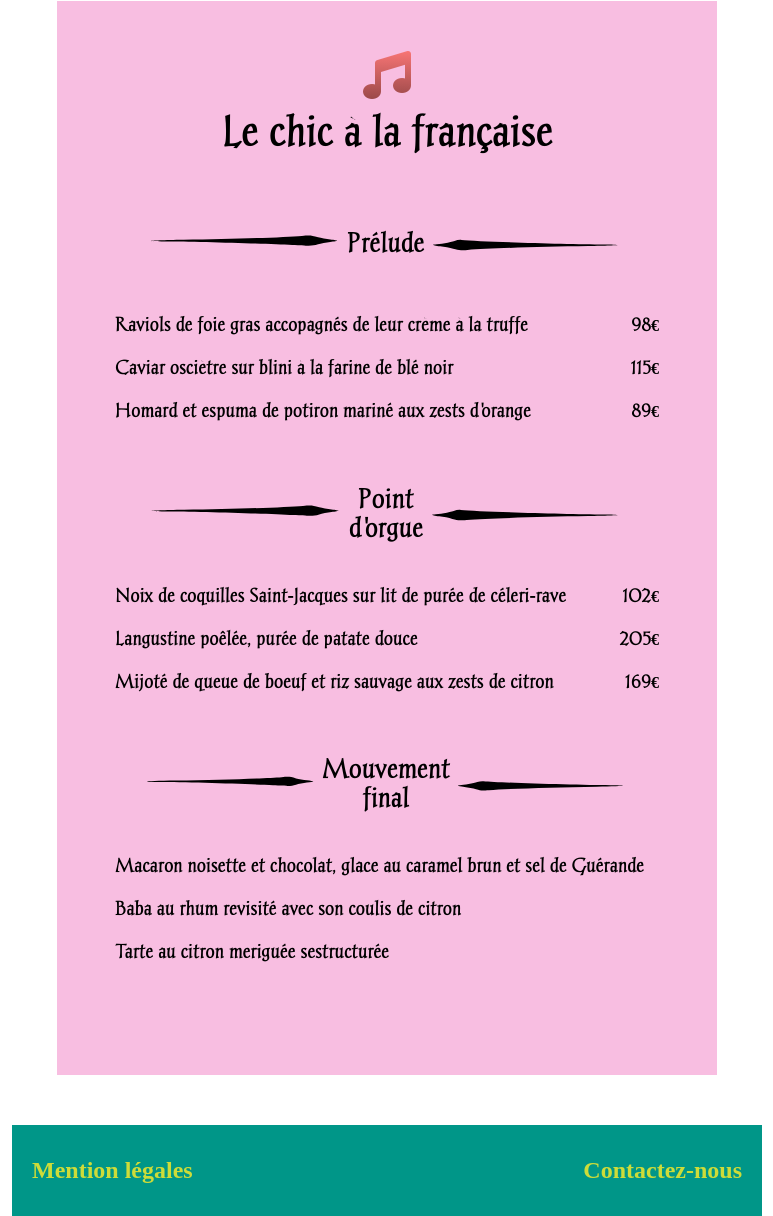
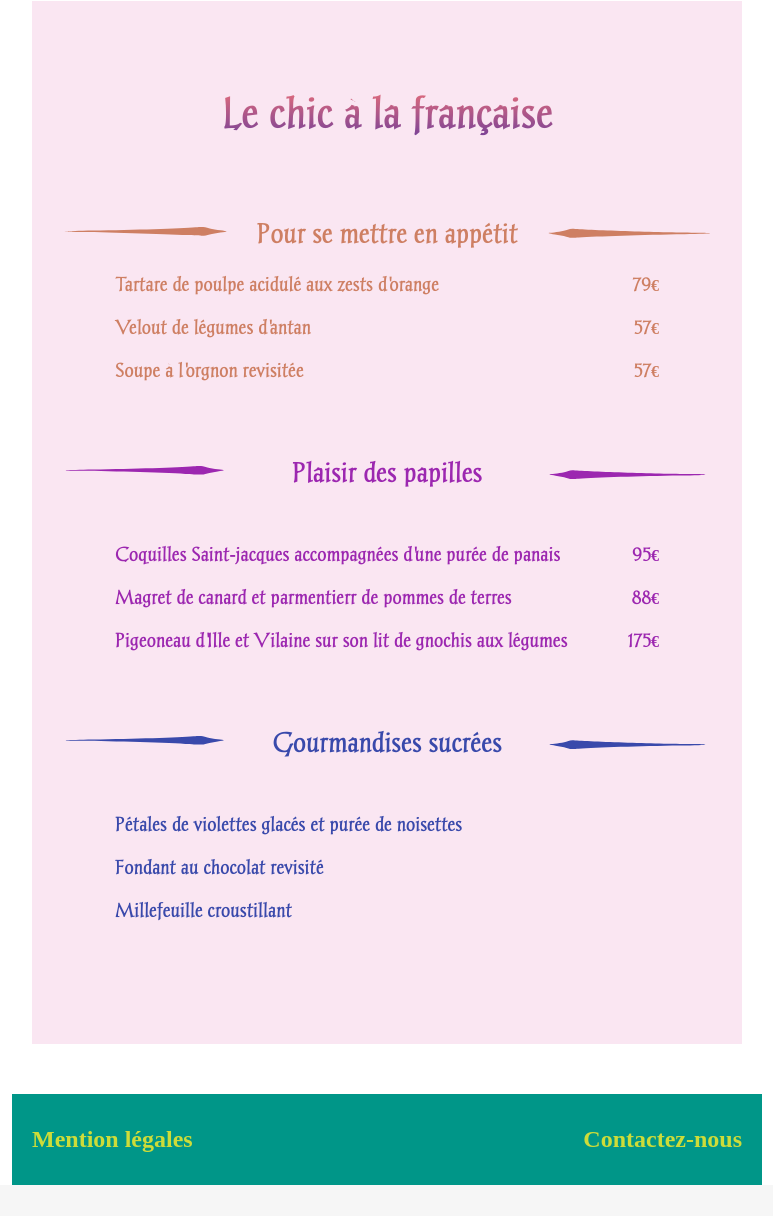
Before and after one commit to Artur01300/OC_P3, a plain HTML site: page public/chic.html in a window 1280 px wide. Shown: the part 169-1385 px from the top of the page, without its empty margins (253-1026 px from the left). After the commit the page ends 1354 px from the top, so only its background shows below. Drawn offline with Linux system fonts and the light colour scheme.

Commit message:
travail sur le menu2 part 1

```diff
--- a/assets/scss/styles.scss
+++ b/assets/scss/styles.scss
@@ -104,7 +104,7 @@ body{
     transition-duration: 1000ms;
     &:hover{
         transform: scale(1.15);
-        background-color: rgb(243, 213, 232);
+        background-color:  rgb(250, 230, 242);
     }
   }
 
@@ -152,7 +152,6 @@ body{
     background: -webkit-linear-gradient(#4CAF50, #83dbbc);
     -webkit-background-clip: text;
     -webkit-text-fill-color: transparent;
-
 }
 
 .artc-prev{
@@ -226,9 +225,7 @@ body{
 
 .menu-container__line{
     display: flex;
-    flex-direction: row;
-    justify-content: center;
-    font-weight: bolder;
+    margin: 0 auto;
 }
 
 .menu-container-line__titl{
@@ -242,7 +239,7 @@ body{
     font-weight: bolder;
 }
 
-.enchante-link{
+.link{
     position: absolute;
     bottom: 0;
     right: 0;
@@ -252,5 +249,29 @@ body{
                                      /*menu2*/
 
 .menu-container--menu2{
-   background-color: #f8bee1;
+    background-color: rgb(250, 230, 242);
+    padding: 80px 80px;
 }
+
+.svg-left, .svg-right {
+    width: 200px;
+}
+
+.svg-left{
+    margin-left: -80px;
+}
+.svg-right{
+    margin-right: -80px;
+}
+.sec-clbrown{
+    padding-top: 40px;
+    color: #ce7f63;
+}
+
+.sec-clpurple{
+    color: #9C27B0;
+}
+
+.sec-clindigo{
+    color: #3949AB;
+}
--- a/public/chic.html
+++ b/public/chic.html
@@ -17,31 +17,93 @@
 
         <div class="menu-container menu-container--menu2">
             <div>
-                <i class="fas fa-music fa-3x"></i>
-                <h5 class="menu-container__title">Le chic à la française</h5>
+                <h5 class="menu-container__title proj-prev__heading--menu2">
+                    Le chic à la française
+                </h5>
             </div>
-            <section>
+            <section class="sec-clbrown">
                 <div class="menu-container__line">
-                    <svg
+                    <svg class="svg-left"
+                        width="333.000000pt" height="24.000000pt" viewBox="0 0 333.000000 24.000000"
+                        preserveAspectRatio="xMidYMid meet">
+                        <g transform="translate(0.000000,24.000000) scale(0.100000,-0.100000)"
+                            fill="#ce7f63" stroke="none">
+                            <path d="M2725 200 c-255 -21 -1025 -46 -1715 -56 -463 -7 -641 -22 -275 -23
+                            423 -2 1460 -31 1850 -53 272 -15 286 -15 374 10 40 12 120 27 177 34 57 7
+                            104 15 104 18 0 3 -46 11 -102 18 -57 6 -137 21 -178 32 -99 28 -117 29 -235
+                         20z"/>
+                        </g>
+                    </svg>
+
+                    <h6 class="menu-container-line__titl">
+                        Pour se mettre en appétit
+                   </h6>
+
+                   <svg class="svg-right"
+                        width="332.000000pt" height="26.000000pt" viewBox="0 0 332.000000 26.000000"
+                        preserveAspectRatio="xMidYMid meet">
+                        <g transform="translate(0.000000,26.000000) scale(0.100000,-0.100000)"
+                            fill="#ce7f63" stroke="none">
+                            <path d="M423 190 c-54 -19 -226 -50 -282 -50 -68 0 -25 -16 74 -28 58 -7 142
+                            -23 188 -37 78 -22 91 -23 208 -15 297 22 1047 46 1752 56 246 4 442 11 435
+                            15 -7 5 -103 9 -213 9 -506 0 -1805 41 -2060 65 -34 3 -67 -2 -102 -15z"/>
+                        </g>
+                    </svg>
+                </div>
+
+                <div class="menu-container__byline">
+                    <table class="menu-container__text">
+                        <tr>
+                            <th>
+                                Tartare de poulpe acidulé aux zests d'orange
+                            </th>
+                            <th>
+                                79€
+                            </th>
+                        </tr>
+                        <tr>
+                            <th>
+                                Velout de légumes d'antan
+                            </th>
+                            <th>
+                                57€
+                            </th>
+                        </tr>
+                        <tr>
+                            <th>
+                                Soupe à l'orgnon revisitée
+                            </th>
+                            <th>
+                                57€
+                            </th>
+                        </tr>
+                    </table>
+                </div>
+            </section>
+
+            <section class="sec-clpurple">
+                <div class="menu-container__line">
+                    <svg class="svg-left"
                         width="341.000000pt" height="66.000000pt" viewBox="0 0 341.000000 66.000000"
                         preserveAspectRatio="xMidYMid meet">
                         <g transform="translate(0.000000,66.000000) scale(0.100000,-0.100000)"
-                            fill="#000000" stroke="none">
+                        fill="#9C27B0" stroke="none">
                         <path d="M2755 360 c-255 -21 -1025 -46 -1715 -56 -463 -7 -641 -22 -275 -23
                         423 -2 1460 -31 1850 -53 272 -15 286 -15 374 10 40 12 120 27 177 34 57 7
-                            104 15 104 18 0 3 -46 11 -102 18 -57 6 -137 21 -178 32 -99 28 -117 29 -235 20z"/>
+                        104 15 104 18 0 3 -46 11 -102 18 -57 6 -137 21 -178 32 -99 28 -117 29 -235
+                        20z"/>
                         </g>
                     </svg>
 
-                    <h6 class="menu-container-line__titl menu-container-line__titl--menu2">
-                        Prélude
+                    <h6 class="menu-container-line__titl">
+                        Plaisir des papilles
                     </h6>
 
-                   <svg
+                    <svg class="svg-right"
                         width="345.000000pt" height="73.000000pt" viewBox="0 0 345.000000 73.000000"
                         preserveAspectRatio="xMidYMid meet">
                         <g transform="translate(0.000000,73.000000) scale(0.100000,-0.100000)"
-                            fill="#000000" stroke="none">
+                        fill="#9C27B0" stroke="none">
                         <path d="M443 390 c-54 -19 -226 -50 -282 -50 -68 0 -25 -16 74 -28 58 -7 142
                         -23 188 -37 78 -22 91 -23 208 -15 297 22 1047 46 1752 56 246 4 442 11 435
                         15 -7 5 -103 9 -213 9 -506 0 -1805 41 -2060 65 -34 3 -67 -2 -102 -15z"/>
@@ -53,39 +115,39 @@
                     <table class="menu-container__text">
                         <tr>
                             <th>
-                                Raviols de foie gras accopagnés de leur crème à la truffe
+                                Coquilles Saint-jacques accompagnées d'une purée de panais
                             </th>
                             <th>
-                                98€
+                                95€
                             </th>
                         </tr>
                         <tr>
                             <th>
-                                Caviar osciètre sur blini à la farine de blé noir
+                                Magret de canard et parmentierr de pommes de terres
                             </th>
                             <th>
-                                115€
+                                88€
                             </th>
                         </tr>
                         <tr>
                             <th>
-                                Homard et espuma de potiron mariné aux zests d'orange
+                                Pigeoneau d'Ille et Vilaine sur son lit de gnochis aux légumes
                             </th>
                             <th>
-                                89€
+                                175€
                             </th>
                         </tr>
                     </table>
                 </div>
             </section>
 
-            <section>
+            <section class="sec-clindigo">
                 <div class="menu-container__line">
-                    <svg
+                    <svg class="svg-left"
                         width="341.000000pt" height="66.000000pt" viewBox="0 0 341.000000 66.000000"
                         preserveAspectRatio="xMidYMid meet">
                         <g transform="translate(0.000000,66.000000) scale(0.100000,-0.100000)"
-                        fill="#000000" stroke="none">
+                        fill="#3949AB" stroke="none">
                         <path d="M2755 360 c-255 -21 -1025 -46 -1715 -56 -463 -7 -641 -22 -275 -23
                         423 -2 1460 -31 1850 -53 272 -15 286 -15 374 10 40 12 120 27 177 34 57 7
                         104 15 104 18 0 3 -46 11 -102 18 -57 6 -137 21 -178 32 -99 28 -117 29 -235
@@ -93,76 +155,15 @@
                         </g>
                     </svg>
 
-                    <h6 class="menu-container-line__titl menu-container-line__titl--menu2">
-                        Point d'orgue
+                     <h6 class="menu-container-line__titl">
+                       Gourmandises sucrées
                     </h6>
 
-                    <svg
+                    <svg class="svg-right"
                         width="345.000000pt" height="73.000000pt" viewBox="0 0 345.000000 73.000000"
                         preserveAspectRatio="xMidYMid meet">
                         <g transform="translate(0.000000,73.000000) scale(0.100000,-0.100000)"
-                        fill="#000000" stroke="none">
-                        <path d="M443 390 c-54 -19 -226 -50 -282 -50 -68 0 -25 -16 74 -28 58 -7 142
-                        -23 188 -37 78 -22 91 -23 208 -15 297 22 1047 46 1752 56 246 4 442 11 435
-                        15 -7 5 -103 9 -213 9 -506 0 -1805 41 -2060 65 -34 3 -67 -2 -102 -15z"/>
-                        </g>
-                    </svg>
-
-                </div>
-
-                <div class="menu-container__byline">
-                    <table class="menu-container__text">
-                        <tr>
-                            <th>
-                                Noix de coquilles Saint-Jacques sur lit de purée de céleri-rave
-                            </th>
-                            <th>
-                                102€
-                            </th>
-                        </tr>
-                        <tr>
-                            <th>
-                                Langustine poêlée, purée de patate douce
-                            </th>
-                            <th>
-                                205€
-                            </th>
-                        </tr>
-                        <tr>
-                            <th>
-                                Mijoté de queue de boeuf et riz sauvage aux zests de citron
-                            </th>
-                            <th>
-                                169€
-                            </th>
-                        </tr>
-                    </table>
-                </div>
-            </section>
-
-            <section>
-                <div class="menu-container__line">
-                    <svg
-                        width="341.000000pt" height="66.000000pt" viewBox="0 0 341.000000 66.000000"
-                        preserveAspectRatio="xMidYMid meet">
-                        <g transform="translate(0.000000,66.000000) scale(0.100000,-0.100000)"
-                        fill="#000000" stroke="none">
-                        <path d="M2755 360 c-255 -21 -1025 -46 -1715 -56 -463 -7 -641 -22 -275 -23
-                        423 -2 1460 -31 1850 -53 272 -15 286 -15 374 10 40 12 120 27 177 34 57 7
-                        104 15 104 18 0 3 -46 11 -102 18 -57 6 -137 21 -178 32 -99 28 -117 29 -235
-                        20z"/>
-                        </g>
-                    </svg>
-
-                     <h6 class="menu-container-line__titl menu-container-line__titl--menu2">
-                        Mouvement final
-                    </h6>
-
-                    <svg
-                        width="345.000000pt" height="73.000000pt" viewBox="0 0 345.000000 73.000000"
-                        preserveAspectRatio="xMidYMid meet">
-                        <g transform="translate(0.000000,73.000000) scale(0.100000,-0.100000)"
-                        fill="#000000" stroke="none">
+                        fill="#3949AB" stroke="none">
                         <path d="M443 390 c-54 -19 -226 -50 -282 -50 -68 0 -25 -16 74 -28 58 -7 142
                         -23 188 -37 78 -22 91 -23 208 -15 297 22 1047 46 1752 56 246 4 442 11 435
                         15 -7 5 -103 9 -213 9 -506 0 -1805 41 -2060 65 -34 3 -67 -2 -102 -15z"/>
@@ -174,17 +175,17 @@
                     <table class="menu-container__text">
                         <tr>
                             <th>
-                                Macaron noisette et chocolat, glace au caramel brun et sel de Guérande
+                                Pétales de violettes glacés et purée de noisettes
                             </th>
                         </tr>
                         <tr>
                             <th>
-                               Baba au rhum revisité avec son coulis de citron
+                               Fondant au chocolat revisité
                             </th>
                         </tr>
                         <tr>
                             <th>
-                                Tarte au citron meriguée sestructurée
+                                Millefeuille croustillant
                             </th>
                         </tr>
                     </table>
```
Also changed, not shown: public/enchante.html (+2 -2 lines), public/index.html (+2 -1 lines), public/css/styles.css, 1 other file. Lines whose indentation alone changed are shown as unchanged.
